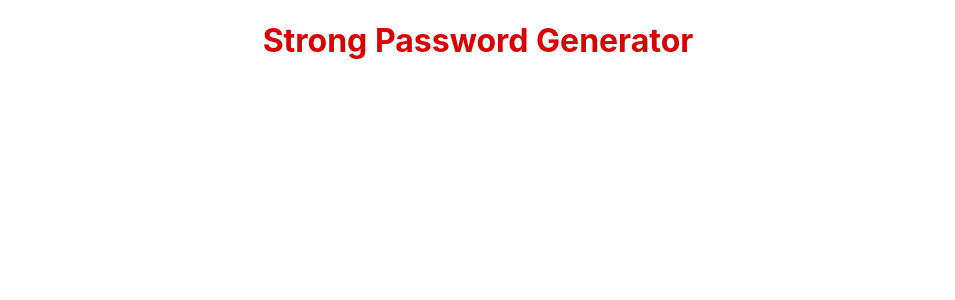
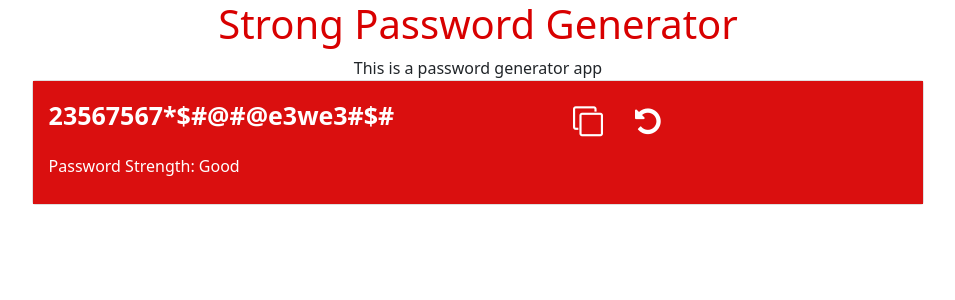
Before and after one commit to anandhakrishnan-ar/password-generator, a React (Create React App) app: page / in a window 1280 px wide. Shown: the top 300 px of the page, without its empty margins (162-1117 px from the left). Built offline with nearby package versions, Linux system fonts and the light colour scheme.

Commit message:
ui changes

```diff
--- a/package.json
+++ b/package.json
@@ -7,6 +7,7 @@
     "@testing-library/react": "^11.2.7",
     "@testing-library/user-event": "^12.8.3",
     "bootstrap": "^5.1.3",
+    "font-awesome": "^4.7.0",
     "react": "^17.0.2",
     "react-dom": "^17.0.2",
     "react-scripts": "4.0.3",
--- a/src/App.css
+++ b/src/App.css
@@ -9,3 +9,38 @@
   align-items: center;
   justify-content: center;
 }
+
+.card{
+  display: flex;
+  flex-direction: column;
+  align-items: left;
+  justify-content: space-between;
+  color: rgb(255, 255, 255);
+  margin:20px 30px;
+  width: 80%;
+  border-radius: 10px;
+}
+
+.password-display-text{
+  font-weight: bold;
+  font-size: 25px;
+}
+.password-description{
+  margin: 10px 0px;
+}
+.green-bg{
+  background-color: rgb(0, 163, 22);
+}
+.red-bg{
+  background-color: rgb(218, 15, 15);
+}
+.password-actions{
+  font-size: 30px;
+  text-align: right;
+}
+.copy-btn{
+  margin-right:20px;
+  background-color: transparent;
+  border: none;
+  color: #ffff;
+}
--- a/src/App.js
+++ b/src/App.js
@@ -4,7 +4,7 @@ import Header from './components/Header';
 
 function App() {
   return (
-    <div className="container">
+    <div className="app-container container">
       <Header />
       <Display />
     </div>
--- a/src/components/Display.js
+++ b/src/components/Display.js
@@ -2,9 +2,28 @@ import React from 'react'
 
 const Display = () => {
     return (
-        <div>
+        <>
+            <span>This is a password generator app</span>
+            <div className="card row">
+                <div className="card-body red-bg">
+                    <div className="row">
+                        <div className="col-md-6">
+                            <span className="password-display-text">23567567*$#@#@e3we3#$#</span>
+                        </div>
+                        <div className="col-md-3 password-actions">
+                            <span>
+                                <button className="copy-btn"><i className="fa fa-clone"></i></button>
+                                <button className="copy-btn"><i className="fa fa-undo"></i></button>
+                            </span>
+                        </div>
+                    </div>
+                    <div className="password-description col-md-6">
+                        <span>Password Strength: Good</span>
+                    </div>
+                </div>
 
-        </div>
+            </div>
+        </>
     )
 }
 
--- a/src/components/Header.js
+++ b/src/components/Header.js
@@ -2,7 +2,7 @@ import React from 'react'
 
 const Header = () => {
     return (
-        <div className="app-container row">
+        <div className="row">
             <div className="col-md-12">
             <h1 className="h1">Strong Password Generator</h1>
             </div>
--- a/src/index.js
+++ b/src/index.js
@@ -3,7 +3,8 @@ import ReactDOM from 'react-dom';
 import './index.css';
 import App from './App';
 import reportWebVitals from './reportWebVitals';
-
+import 'font-awesome/css/font-awesome.min.css';
+import 'bootstrap/dist/css/bootstrap.min.css'
 ReactDOM.render(
   <React.StrictMode>
     <App />
```
Also changed, not shown: src/components/contents/checkbox/Checkbox.css (added), src/components/contents/checkbox/Checkbox.js (added), src/components/contents/slider/Slider.css (added), src/components/contents/slider/Slider.js (added), 2 other files (tests, documents, lock files or other folders).
